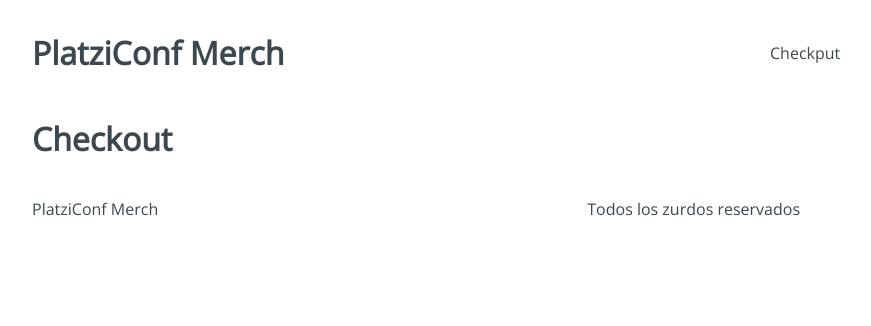
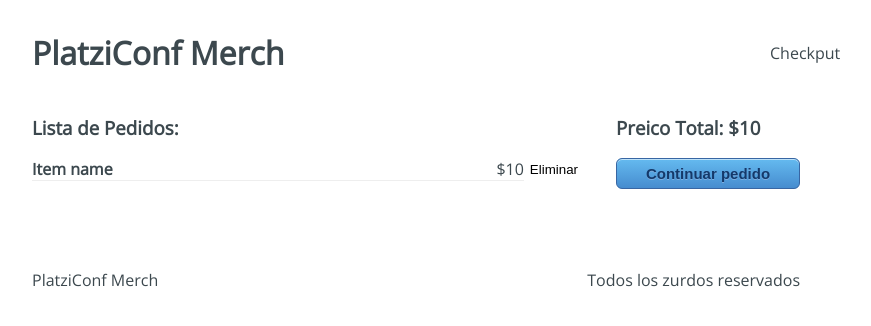
Before and after one commit to DiegoSullon/platzi-conf-merch, a React app: page /checkout in a window 1280 px wide. Shown: the top 326 px of the page, without its empty margins (224-1095 px from the left). Built offline with nearby package versions, Linux system fonts and the light colour scheme.

Commit message:
Checkout

```diff
--- a/src/containers/Checkout.jsx
+++ b/src/containers/Checkout.jsx
@@ -1,7 +1,25 @@
 import React from 'react';
+import '../styles/components/Checkout.css';
 
 const Checkout = () => {
-  return <h1>Checkout</h1>;
+  return (
+    <div className='Checkout'>
+      <div className='Checkout-content'>
+        <h3>Lista de Pedidos:</h3>
+        <div className='Checkout-item'>
+          <div className='Checkout-element'>
+            <h4>Item name</h4>
+            <span>$10</span>
+          </div>
+          <button type='button'>Eliminar</button>
+        </div>
+      </div>
+      <div className='Checkout-sidebar'>
+        <h3>Preico Total: $10</h3>
+        <button type='button'>Continuar pedido</button>
+      </div>
+    </div>
+  );
 };
 
 export default Checkout;
```
